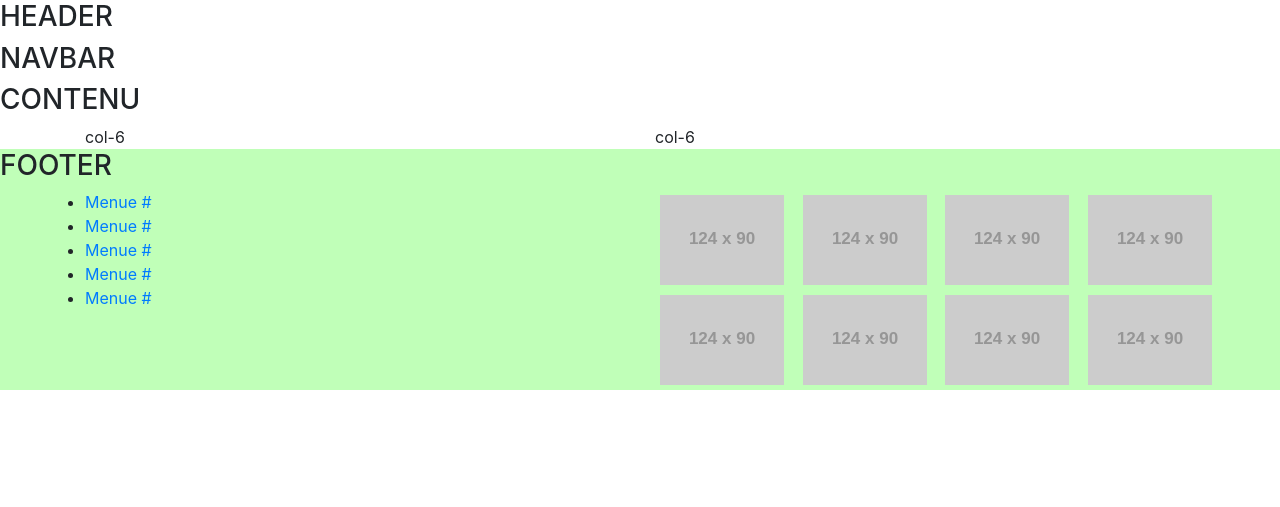
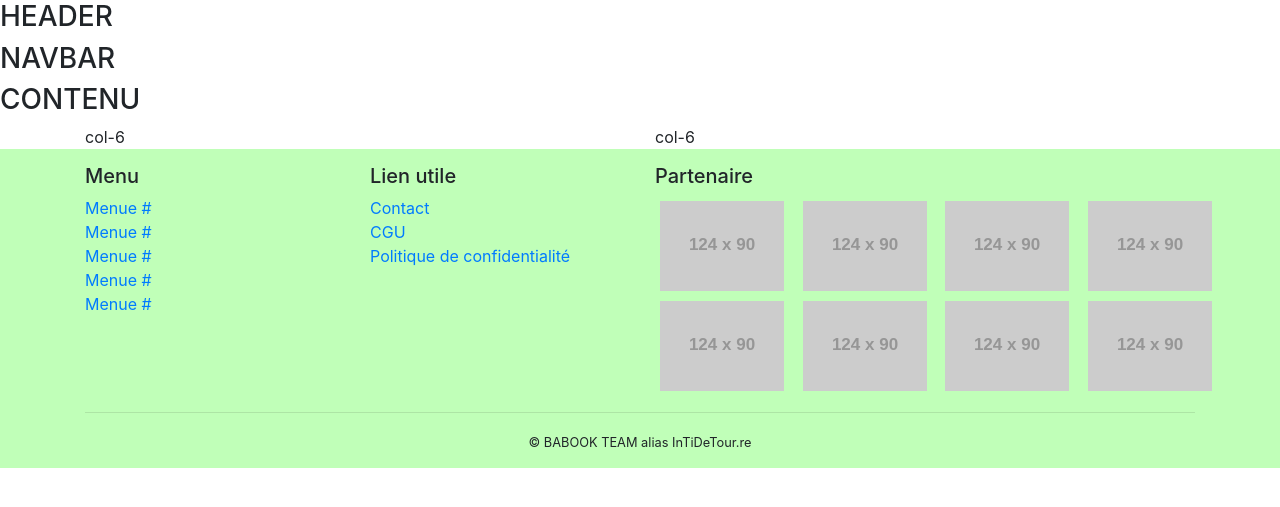
Before and after one commit to Darcoeur974/projetFemme974, a PHP site: page / in a window 1280 px wide. Shown: the top 507 px of the page. Run offline with PHP 8.4, Linux system fonts and the light colour scheme; grey boxes labelled with a size stand in for pictures from a placeholder-image service; some libraries are stand-ins or nearby versions.

Commit message:
footer etape base : check

```diff
--- a/css/style.css
+++ b/css/style.css
@@ -17,6 +17,8 @@
 /* ----------- FOOTER ----------- */
 
 footer {
+    padding-top: 15px;
+    padding-bottom: 15px;
     width: auto;
     min-height: 30vh;
     background-color: var(--vertClair);
@@ -26,6 +28,6 @@ footer img {
     margin: 5px;
 }
 
-footet ul {
+footer ul {
     list-style: none;
 }
--- a/php/footer.inc.php
+++ b/php/footer.inc.php
@@ -1,17 +1,26 @@
 <footer>
-    <h3>FOOTER</h3>
     <div class="container">
         <div class="row">
-            <div class="col-6">
+            <div class="col-3">
+            <h5>Menu</h5>
                 <ul>
-                    <li><a href="">Menue #</a></li>
-                    <li><a href="">Menue #</a></li>
-                    <li><a href="">Menue #</a></li>
-                    <li><a href="">Menue #</a></li>
-                    <li><a href="">Menue #</a></li>
+                    <li><a href="#">Menue #</a></li>
+                    <li><a href="#">Menue #</a></li>
+                    <li><a href="#">Menue #</a></li>
+                    <li><a href="#">Menue #</a></li>
+                    <li><a href="#">Menue #</a></li>
+                </ul>
+            </div>
+            <div class="col-3">
+                <h5>Lien utile</h5>
+                <ul>
+                    <li><a href="#">Contact</a></li>
+                    <li><a href="#">CGU</a></li>
+                    <li><a href="#">Politique de confidentialité</a></li>
                 </ul>
             </div>
             <div class="col-6">
+                <h5>Partenaire</h5>
                 <div class="row">
                     <div class="col-3">
                         <img src="https://via.placeholder.com/124x90.png" alt="">
@@ -42,6 +51,12 @@
                 </div>
             </div>
         </div>
+        <hr class="mb-3 mt-3">
+        <div class="row">
+            <div class="col-12 text-center">
+                <small>© BABOOK TEAM alias InTiDeTour.re</small>
+            </div>
+        </div>
     </div>
 </footer>
 
```
